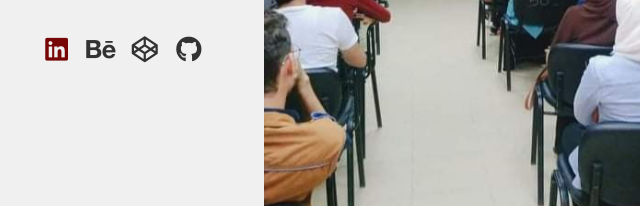
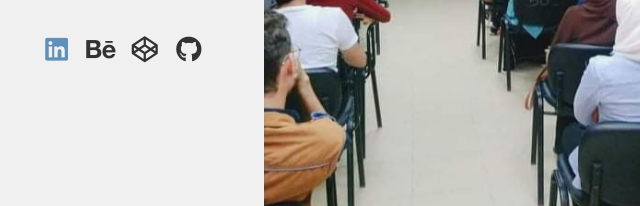
Before and after one commit to lailamohamedd/Laila, a plain HTML site: page index.html in a window 1280 px wide. In both pictures the pointer is over the element 74 px from the left and 556 px from the top of the page. Shown: the part 507-713 px from the top of the page, 18-658 px from the left. Drawn offline with Linux system fonts and the light colour scheme; a web font is replaced by a local one.

Commit message:
Update styles.css

```diff
--- a/css/styles.css
+++ b/css/styles.css
@@ -1087,7 +1087,7 @@ background: -webkit-linear-gradient(
  }
  }
 .ftco-social li a span.fab:hover {
-    color: #770707;
+    color: #5f90b9;
 }
 .ftco-animate {
     opacity: 0;
```
